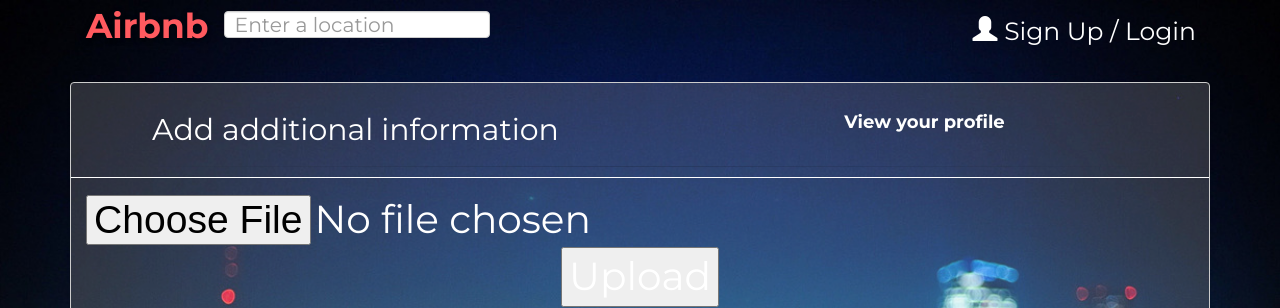
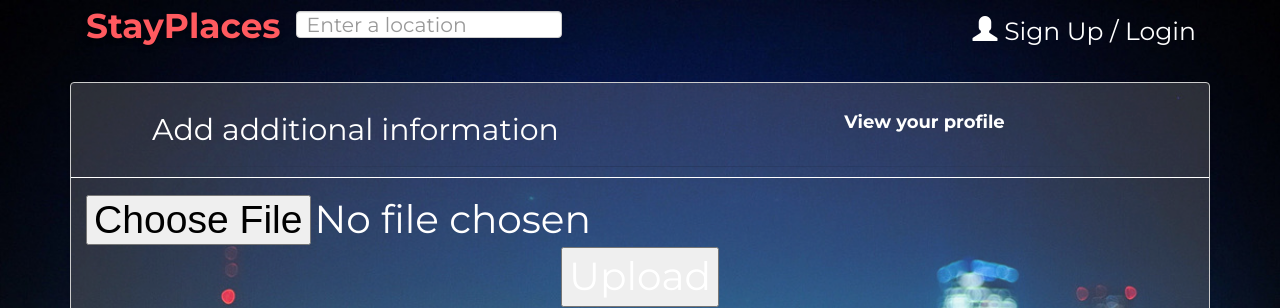
Before and after one commit to Slebluue/StayPlaces, a Django app: page /users/edit in a window 1280 px wide. Shown: the top 308 px of the page. Run offline with Django 3.2, Linux system fonts and the light colour scheme; parts of the project's set-up code (start-up, migrations or seed data) failed here and were passed over; some libraries are stand-ins or nearby versions.

Commit message:
Changed Users Airbnb Title To StayPlaces

```diff
--- a/stayplaces/apps/users/templates/users/edit.html
+++ b/stayplaces/apps/users/templates/users/edit.html
@@ -19,7 +19,7 @@
             <nav class="navbar navbar-inverse">
                     <div class="container-fluid">
                         <div class="navbar-header">
-                        <a class="navbar-brand" href="{% url 'users:home' %}">Airbnb</a>
+                        <a class="navbar-brand" href="{% url 'users:home' %}">StayPlaces</a>
                         </div>
                         <ul class="nav navbar-nav">
                         <input id="search" type="text" class="form-control searchbar"
--- a/stayplaces/apps/users/templates/users/host.html
+++ b/stayplaces/apps/users/templates/users/host.html
@@ -19,7 +19,7 @@
             <nav class="navbar navbar-inverse">
                     <div class="container-fluid">
                         <div class="navbar-header">
-                        <a class="navbar-brand" href="{% url 'users:home' %}">Airbnb</a>
+                        <a class="navbar-brand" href="{% url 'users:home' %}">StayPlaces</a>
                         </div>
                         <ul class="nav navbar-nav">
                         <input id="search" type="text" class="form-control searchbar"
--- a/stayplaces/apps/users/templates/users/listings.html
+++ b/stayplaces/apps/users/templates/users/listings.html
@@ -19,7 +19,7 @@
             <nav class="navbar navbar-inverse">
                     <div class="container-fluid">
                         <div class="navbar-header">
-                        <a class="navbar-brand" href="{% url 'users:home' %}">Airbnb</a>
+                        <a class="navbar-brand" href="{% url 'users:home' %}">StayPlaces</a>
                         </div>
                         <ul class="nav navbar-nav">
                         <input id="search" type="text" class="form-control searchbar"
--- a/stayplaces/apps/users/templates/users/login.html
+++ b/stayplaces/apps/users/templates/users/login.html
@@ -19,7 +19,7 @@
             <nav class="navbar navbar-inverse">
                     <div class="container-fluid">
                         <div class="navbar-header">
-                        <a class="navbar-brand" href="{% url 'users:home' %}">Airbnb</a>
+                        <a class="navbar-brand" href="{% url 'users:home' %}">StayPlaces</a>
                         </div>
                         <ul class="nav navbar-nav">
                         <input id="search" type="text" class="form-control searchbar"
--- a/stayplaces/apps/users/templates/users/profile.html
+++ b/stayplaces/apps/users/templates/users/profile.html
@@ -19,7 +19,7 @@
             <nav class="navbar navbar-inverse">
                     <div class="container-fluid">
                         <div class="navbar-header">
-                        <a class="navbar-brand" href="{% url 'users:home' %}">Airbnb</a>
+                        <a class="navbar-brand" href="{% url 'users:home' %}">StayPlaces</a>
                         </div>
                         <ul class="nav navbar-nav">
                         <input id="search" type="text" class="form-control searchbar"
--- a/stayplaces/apps/users/templates/users/reviews.html
+++ b/stayplaces/apps/users/templates/users/reviews.html
@@ -18,7 +18,7 @@
             <nav class="navbar navbar-inverse">
                     <div class="container-fluid">
                         <div class="navbar-header">
-                        <a class="navbar-brand" href="{% url 'users:home' %}">Airbnb</a>
+                        <a class="navbar-brand" href="{% url 'users:home' %}">StayPlaces</a>
                         </div>
                         <ul class="nav navbar-nav">
                         <input id="search" type="text" class="form-control searchbar"
--- a/stayplaces/apps/users/templates/users/trips.html
+++ b/stayplaces/apps/users/templates/users/trips.html
@@ -19,7 +19,7 @@
             <nav class="navbar navbar-inverse">
                     <div class="container-fluid">
                         <div class="navbar-header">
-                        <a class="navbar-brand" href="{% url 'users:home' %}">Airbnb</a>
+                        <a class="navbar-brand" href="{% url 'users:home' %}">StayPlaces</a>
                         </div>
                         <ul class="nav navbar-nav">
                         <input id="search" type="text" class="form-control searchbar"
```
